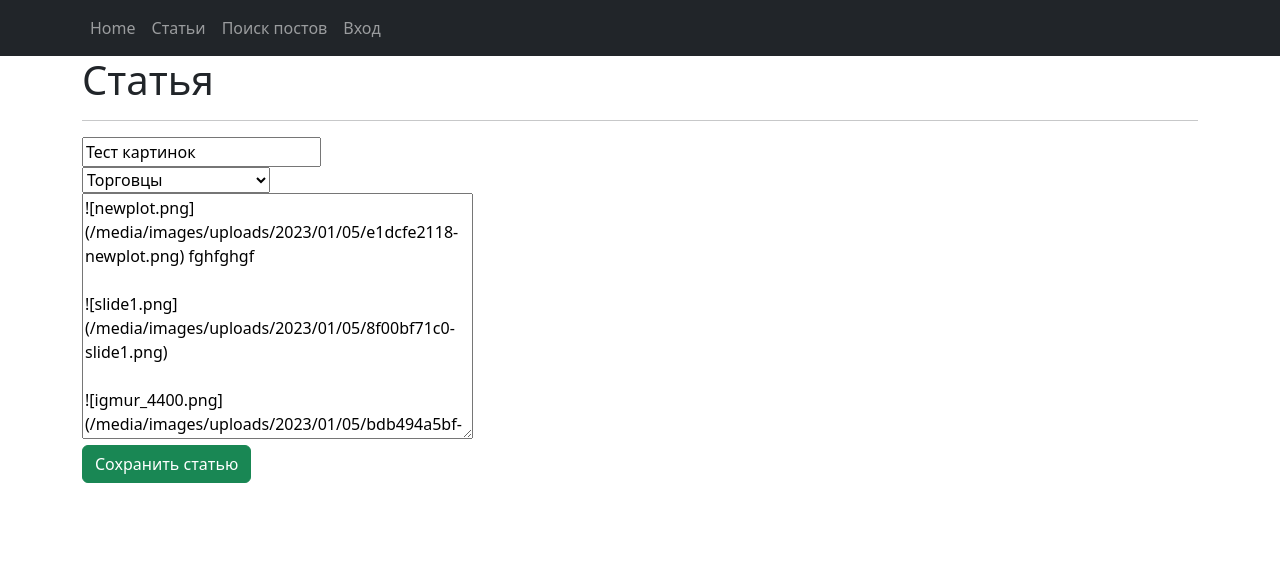
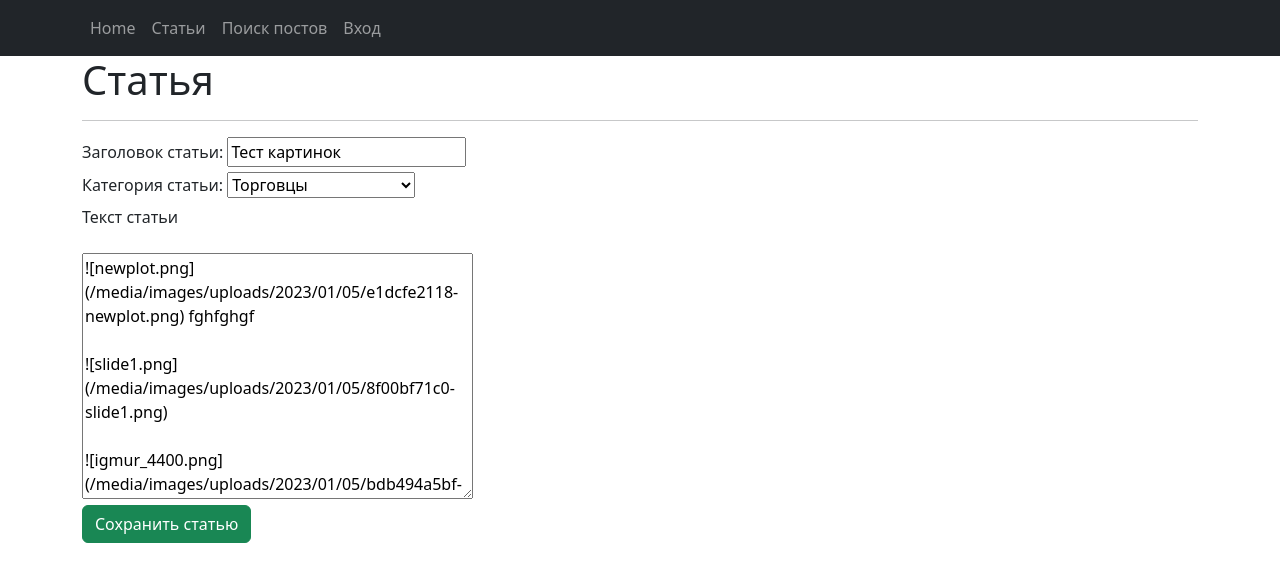
Before and after one commit to rom38/skf_d16, a Django app: page /articles/2/update/ in a window 1280 px wide. Shown: the top 582 px of the page. Run offline with Django 4.2, Linux system fonts and the light colour scheme; data comes from the database, SQL or seed files in the repository; parts of the project's set-up code (start-up, migrations or seed data) failed here and were passed over; some libraries are stand-ins or nearby versions.

Commit message:
correct article template

```diff
--- a/artboard/templates/article_edit.html
+++ b/artboard/templates/article_edit.html
@@ -18,12 +18,16 @@
 <form class="form" method="post">
     {% csrf_token %}
     <div class="form-group">
+      <label class="form-label">Заголовок статьи: </label>
       {{ form.title }}
     </div>
     <div class="form-group">
+      <label class="form-label">Категория статьи: </label>
       {{ form.category }}
     </div>
     <div class="form-group">
+      <label class="form-label">Текст статьи</label>
+      <p></p>
       {{ form.text }}
     </div>
     <div class="form-group">
```
